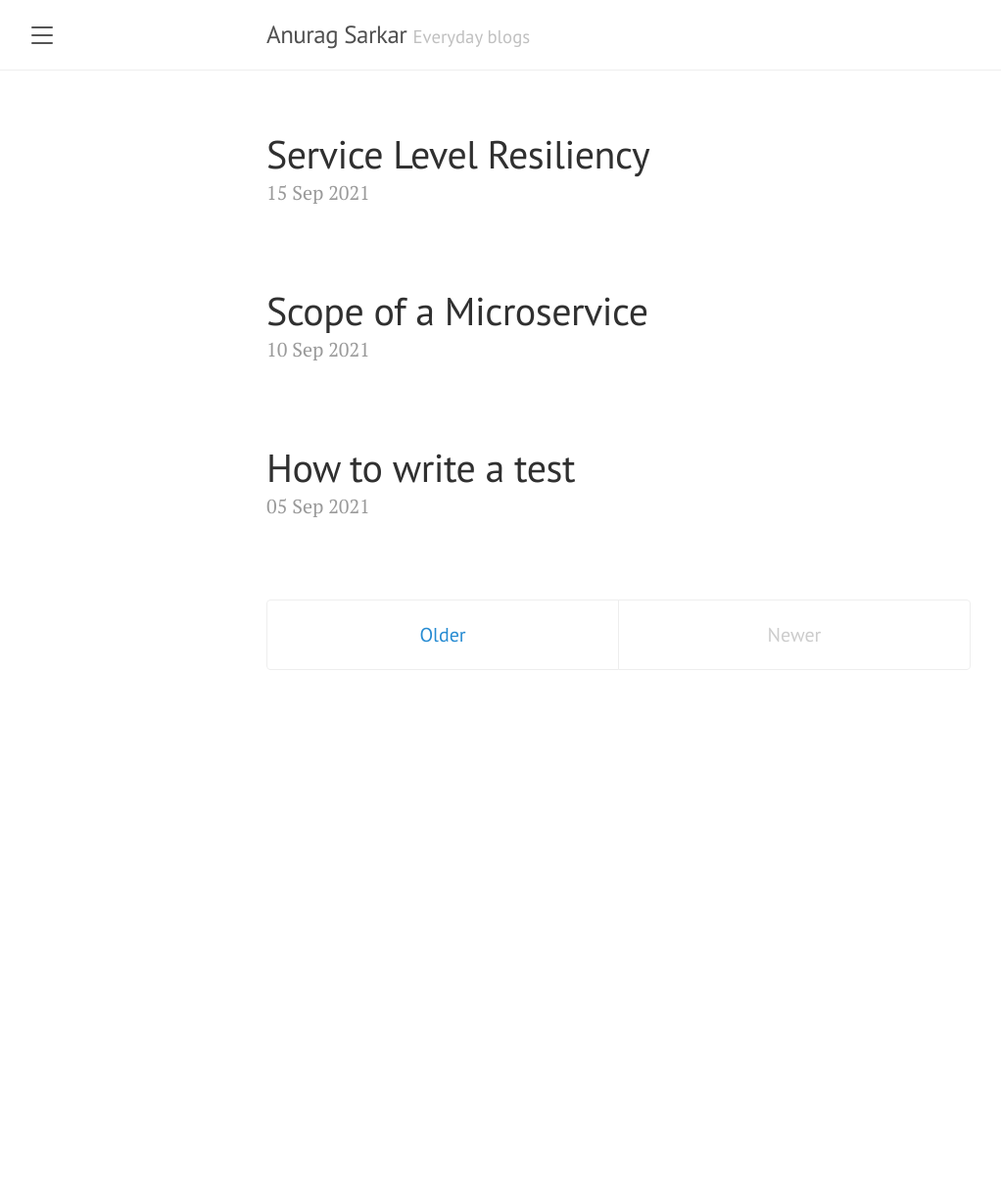
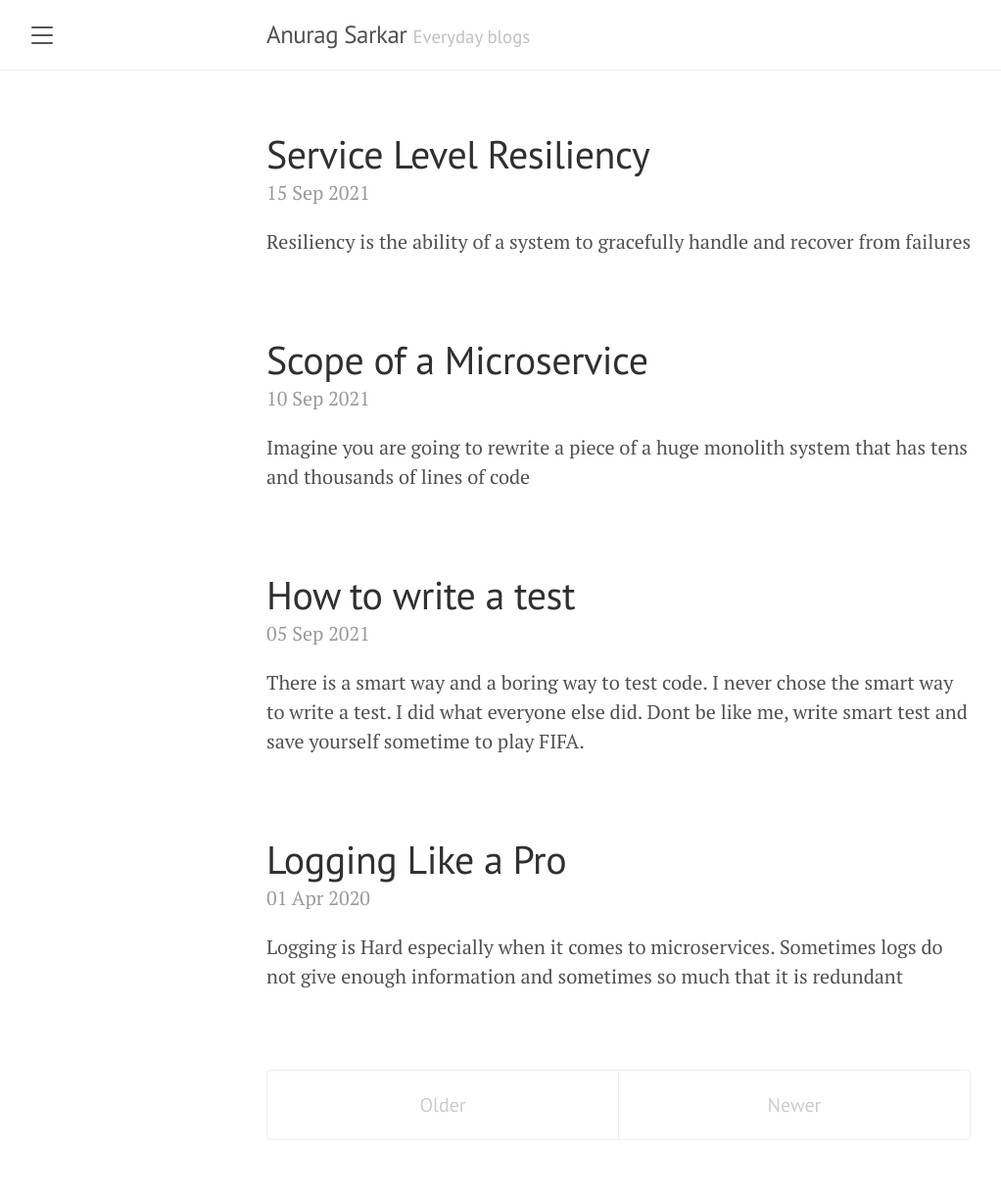
Before and after one commit to anuragsarkar97/anuragsarkar97.github.io, a Jekyll site: the page built from index.html, in a window 1280 px wide. Shown: the whole page at 98% size, without its empty margins (8-1030 px from the left). Built offline with Jekyll 4.4.1, drawn with Linux system fonts in a browser that asks for light colours; the list of posts is cut into pages by our own code; before the commit the page ends 900 px from its top, so only the background shows below that.

````diff
--- a/_config.yml
+++ b/_config.yml
@@ -1,22 +1,22 @@
 # Setup
-title:               Anurag Sarkar
-tagline:             'Everyday blogs'
-description:         'I write when I feel it is important to share something'
-url:                 https://anuragsarkar97.github.io
-baseurl:             ''
-paginate:            3
-permalink:           pretty
+title: Anurag Sarkar
+tagline: "Everyday blogs"
+description: "I write when I feel it is important to share something"
+url: https://anuragsarkar97.github.io
+baseurl: ""
+paginate: 7
+permalink: pretty
 
 # About/contact
 author:
-  name:              Anurag sarkar
-  url:               https://github.com/anuragsarkar97
-  email:             sarkar.anurag@outlook.com
+  name: Anurag sarkar
+  url: https://github.com/anuragsarkar97
+  email: sarkar.anurag@outlook.com
 
 # Gems
 plugins:
   - jekyll-paginate
 
 # Custom vars
-version:             1.1.0
+version: 1.1.0
 google_analytics_id: #UA-XXXX-Y
--- a/_posts/2020-04-01-logging-pro.md
+++ b/_posts/2020-04-01-logging-pro.md
@@ -1,6 +1,7 @@
 ---
 layout: post
 title: Logging Like a Pro
+dem: Logging is Hard especially when it comes to microservices. Sometimes logs do not give enough information and sometimes so much that it is redundant
 ---
 
 ```
--- a/_posts/2021-09-05-how-to-test.md
+++ b/_posts/2021-09-05-how-to-test.md
@@ -1,6 +1,7 @@
 ---
 layout: post
 title: How to write a test
+dem: There is a smart way and a boring way to test code. I never chose the smart way to write a test. I did what everyone else did. Dont be like me, write smart test and save yourself sometime to play FIFA.
 ---
 
 ```
--- a/_posts/2021-09-10-api-design.md
+++ b/_posts/2021-09-10-api-design.md
@@ -1,6 +1,7 @@
 ---
 layout: post
 title: Scope of a Microservice
+dem: Imagine you are going to rewrite a piece of a huge monolith system that has tens and thousands of lines of code
 ---
 
 ```
--- a/_posts/2021-09-15-Service-Level-Resiliency.md
+++ b/_posts/2021-09-15-Service-Level-Resiliency.md
@@ -1,6 +1,7 @@
 ---
 layout: post
 title: Service Level Resiliency
+dem: Resiliency is the ability of a system to gracefully handle and recover from failures
 ---
 
 ```
--- a/index.html
+++ b/index.html
@@ -12,7 +12,7 @@
 
     <span class="post-date">{{ post.date | date_to_string }}</span>
 
-    <!-- {{ post.content }} -->
+    {{ post.dem }}
   </div>
   {% endfor %}
 </div>
````
